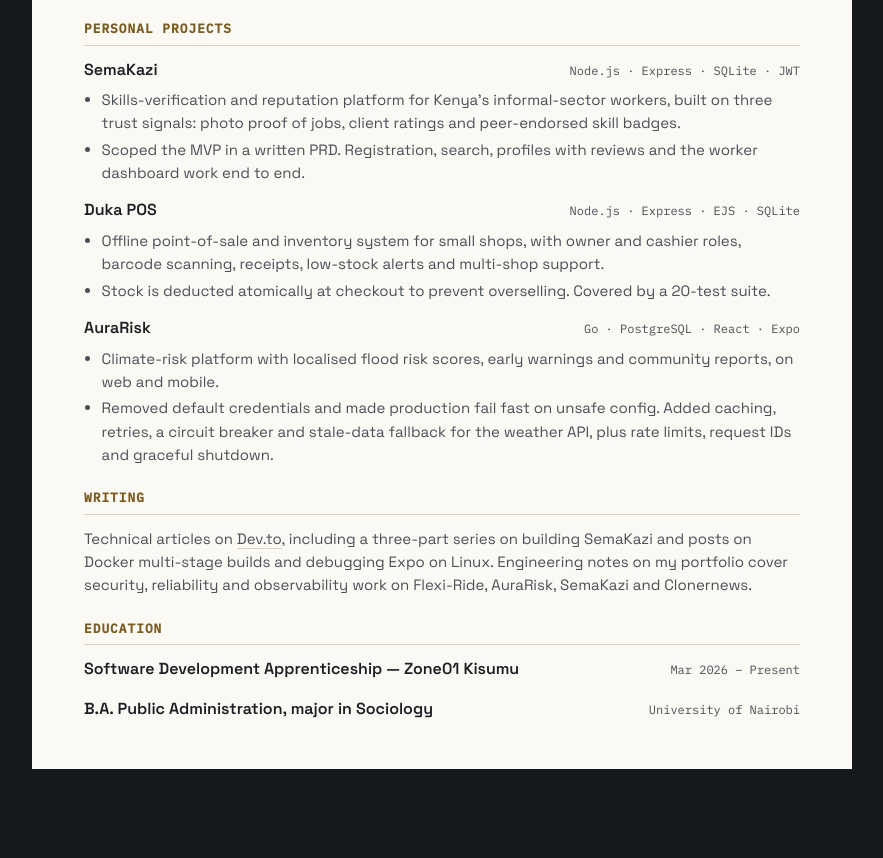
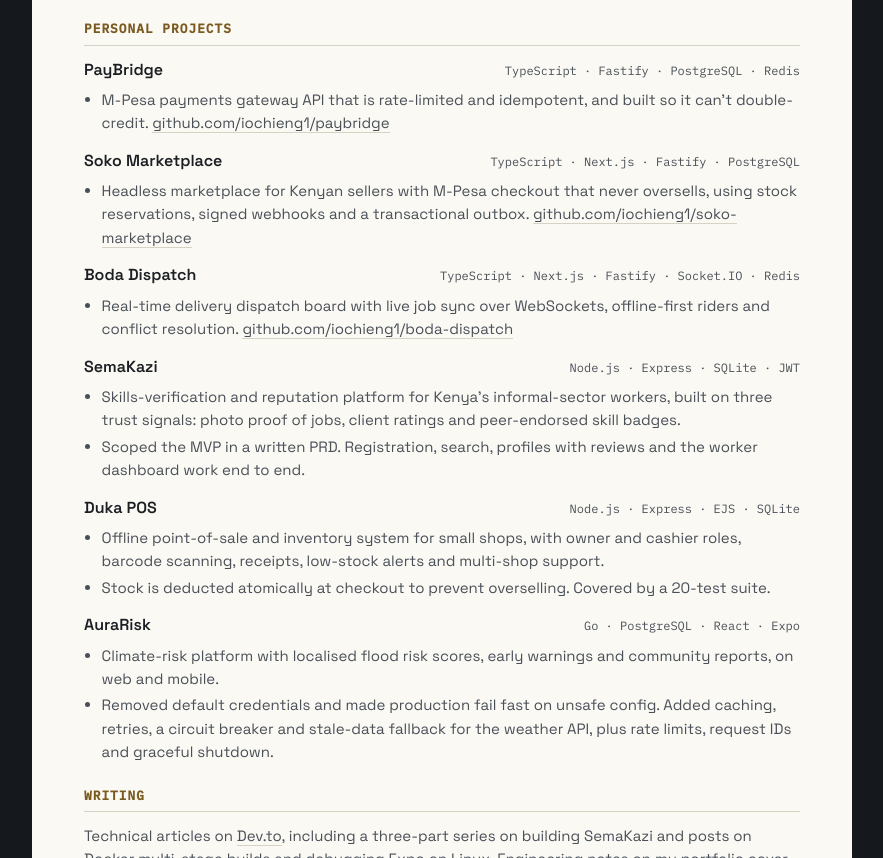
Before and after one commit to iochieng1/My-Blog, a plain HTML site: page resume.html in a window 1280 px wide. Shown: the part 1109-1967 px from the top of the page, without its empty margins (198-1081 px from the left). Before the commit the page ends 1926 px from the top, so only its background shows below. Drawn offline with Linux system fonts and the light colour scheme.

Commit message:
Add PayBridge, Soko Marketplace and Boda Dispatch to resume; regenerate PDF

```diff
--- a/resume.html
+++ b/resume.html
@@ -96,6 +96,36 @@
 
     <article class="cv-item">
       <div class="cv-item-head">
+        <h3>PayBridge</h3>
+        <span>TypeScript · Fastify · PostgreSQL · Redis</span>
+      </div>
+      <ul>
+        <li>M-Pesa payments gateway API that is rate-limited and idempotent, and built so it can't double-credit. <a href="https://github.com/iochieng1/paybridge">github.com/iochieng1/paybridge</a></li>
+      </ul>
+    </article>
+
+    <article class="cv-item">
+      <div class="cv-item-head">
+        <h3>Soko Marketplace</h3>
+        <span>TypeScript · Next.js · Fastify · PostgreSQL</span>
+      </div>
+      <ul>
+        <li>Headless marketplace for Kenyan sellers with M-Pesa checkout that never oversells, using stock reservations, signed webhooks and a transactional outbox. <a href="https://github.com/iochieng1/soko-marketplace">github.com/iochieng1/soko-marketplace</a></li>
+      </ul>
+    </article>
+
+    <article class="cv-item">
+      <div class="cv-item-head">
+        <h3>Boda Dispatch</h3>
+        <span>TypeScript · Next.js · Fastify · Socket.IO · Redis</span>
+      </div>
+      <ul>
+        <li>Real-time delivery dispatch board with live job sync over WebSockets, offline-first riders and conflict resolution. <a href="https://github.com/iochieng1/boda-dispatch">github.com/iochieng1/boda-dispatch</a></li>
+      </ul>
+    </article>
+
+    <article class="cv-item">
+      <div class="cv-item-head">
         <h3>SemaKazi</h3>
         <span>Node.js · Express · SQLite · JWT</span>
       </div>
```
Also changed, not shown: 1 other file.
